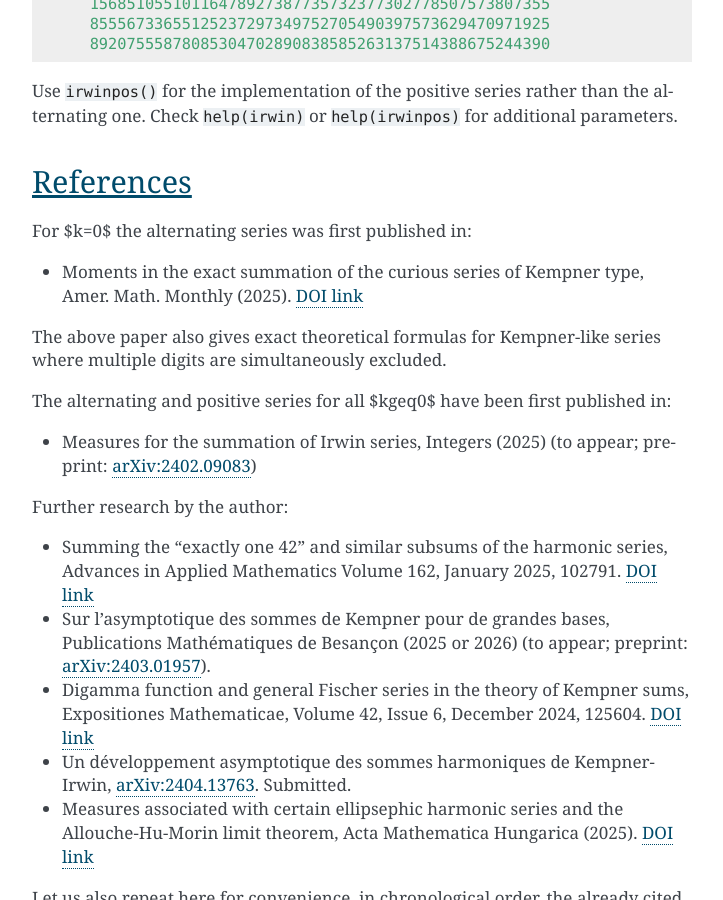
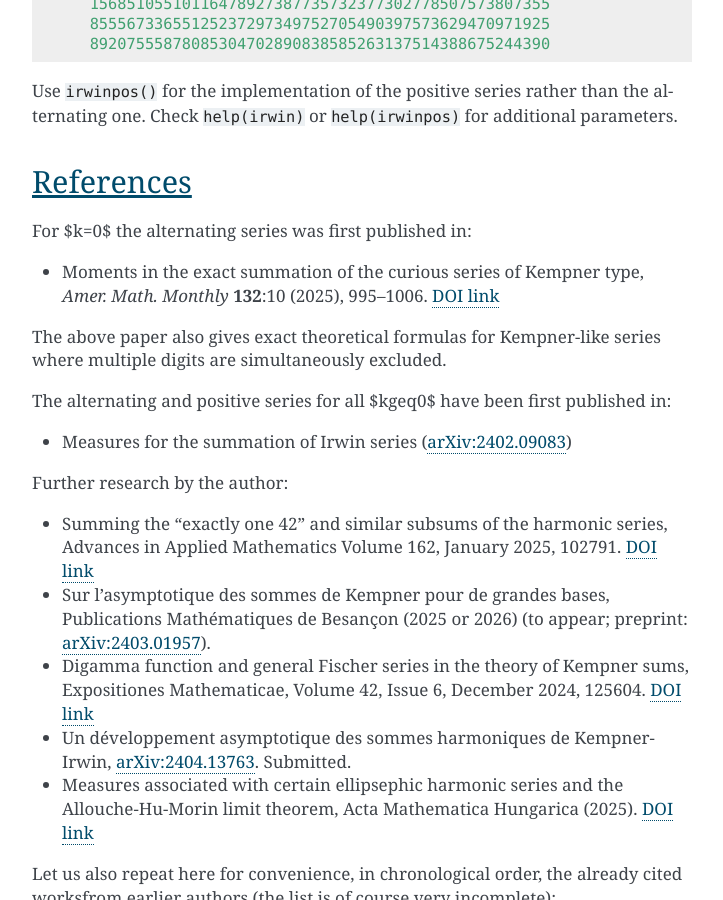
Before and after one commit to burnol-math/irwin, a Sphinx documentation site: the page built from docs/index.rst, in a window 1280 px wide and 900 px high, scrolled down 6174 px. Shown: the whole window, without its empty margins (388-1111 px from the left). Built offline with Sphinx 7.4.7, drawn with Linux system fonts in a browser that asks for light colours.

Commit message:
[DOC] Update references

```diff
--- a/docs/index.rst
+++ b/docs/index.rst
@@ -312,7 +312,7 @@ References
 For $k=0$ the alternating series was first published in:
 
 - Moments in the exact summation of the curious series of Kempner type,
-  Amer. Math. Monthly (2025). `DOI link`__
+  *Amer. Math. Monthly* **132**\ :10 (2025), 995--1006. `DOI link`__
 
   __ https://doi.org/10.1080/00029890.2025.2554555
 
@@ -323,8 +323,8 @@ digits are simultaneously excluded.
 The alternating and positive series for all $k\geq0$ have been first
 published in:
 
-- Measures for the summation of Irwin series, Integers (2025) (to appear;
-  preprint:  `arXiv:2402.09083 <https://arxiv.org/abs/2402.09083>`_)
+- Measures for the summation of Irwin series
+  (`arXiv:2402.09083 <https://arxiv.org/abs/2402.09083>`_)
 
 Further research by the author:
 
```
Also changed, not shown: README.md (+3 -3 lines).
